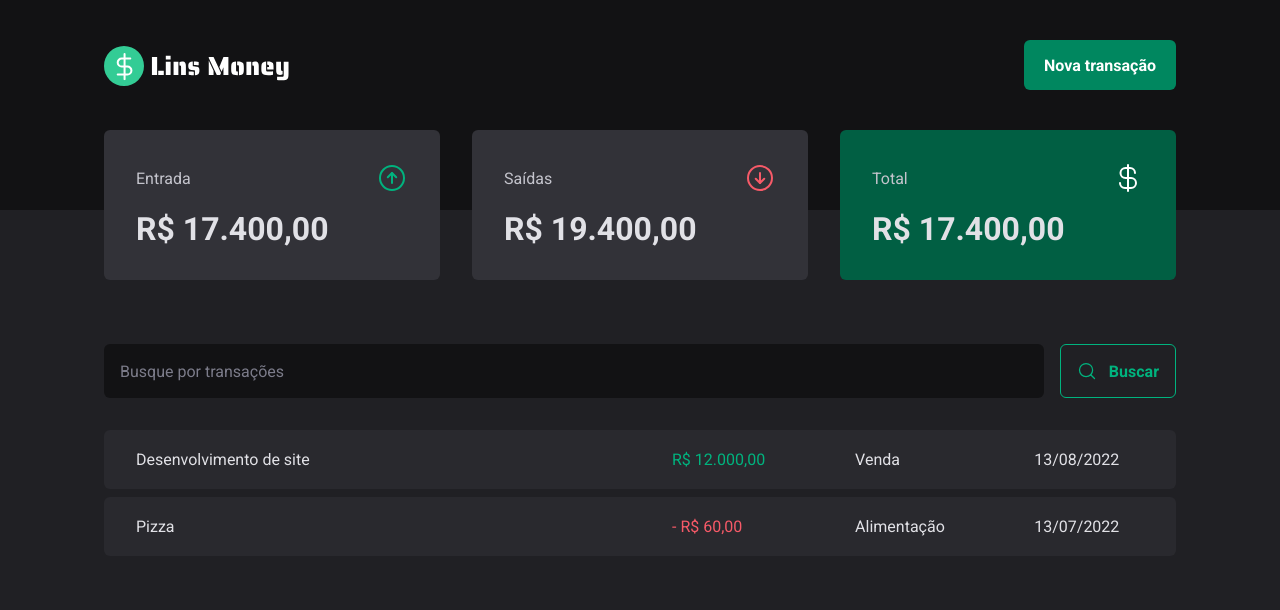
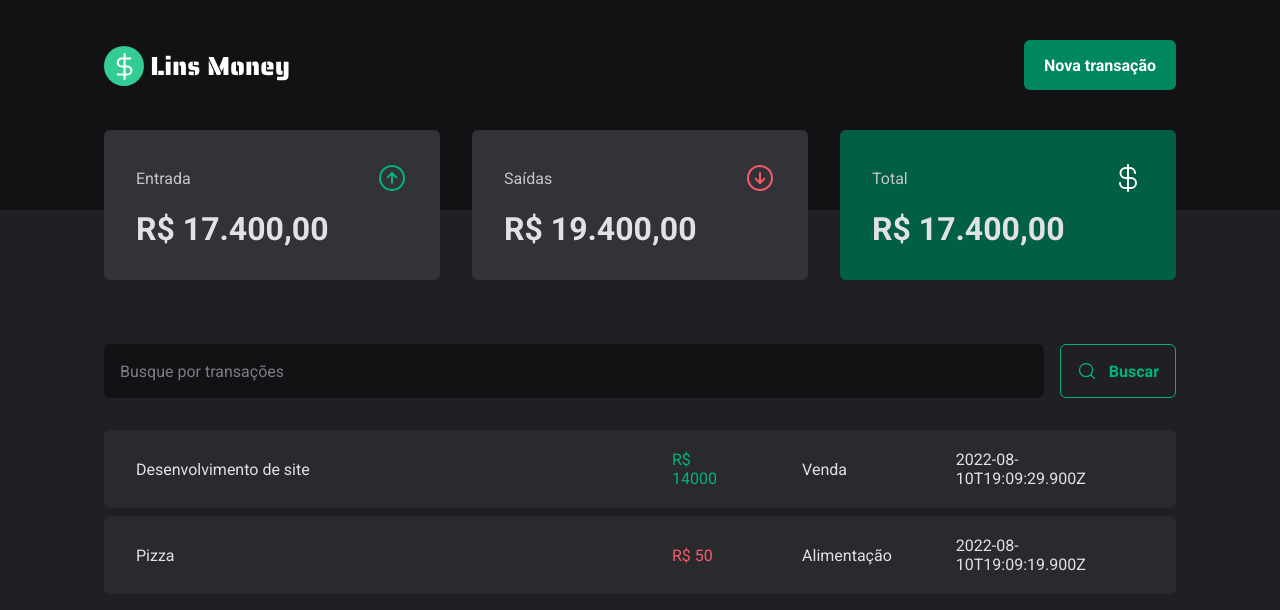
Before and after one commit to JailsonSantos/LinsMoneyVersionTwo, a React (Vite) app: page / in a window 1280 px wide. Shown: the top 610 px of the page. Built offline with nearby package versions, Linux system fonts and the light colour scheme; data requests are answered from the project's data file.

Commit message:
Conexão com a API: Realizando requisição HTTP

```diff
--- a/src/pages/Transactions/index.tsx
+++ b/src/pages/Transactions/index.tsx
@@ -1,9 +1,33 @@
+import { useEffect, useState } from "react";
 import { Header } from "../../components/Header";
 import { Summary } from "../../components/Summary";
 import { SearchForm } from "./components/SearchForm";
 import { PriceHighlight, TransactionsTable, TransctionsContainer } from "./styles";
 
+interface Transaction {
+  id: number;
+  description: string;
+  type: 'income' | 'outcome';
+  price: number;
+  category: string;
+  createdAt: string;
+}
+
 export function Transctions() {
+
+  const [transactions, setTransactions] = useState<Transaction[]>([]);
+
+  async function loadTransactions() {
+    const response = await fetch('http://localhost:3333/transactions')
+    const data = await response.json();
+
+    setTransactions(data);
+  }
+
+  useEffect(() => {
+    loadTransactions();
+  }, []);
+
   return (
     <div>
       <Header />
@@ -15,24 +39,20 @@
 
         <TransactionsTable>
           <tbody>
-            <tr>
-              <td width="50%">Desenvolvimento  de site</td>
-              <td>
-                <PriceHighlight variant="income">R$ 12.000,00</PriceHighlight>
-              </td>
-              <td>Venda</td>
-              <td>13/08/2022</td>
-            </tr>
-
-            <tr>
-              <td width="50%">Pizza</td>
-              <td>
-                <PriceHighlight variant="outcome"> - R$ 60,00</PriceHighlight>
-              </td>
-              <td>Alimentação</td>
-              <td>13/07/2022</td>
-            </tr>
-
+            {transactions.map(transaction => {
+              return (
+                <tr key={transaction.id}>
+                  <td width="50%">{transaction.description}</td>
+                  <td>
+                    <PriceHighlight variant={transaction.type}>
+                      R$ {transaction.price}
+                    </PriceHighlight>
+                  </td>
+                  <td>{transaction.category}</td>
+                  <td>{transaction.createdAt}</td>
+                </tr>
+              )
+            })}
           </tbody>
         </TransactionsTable>
       </TransctionsContainer>
```
